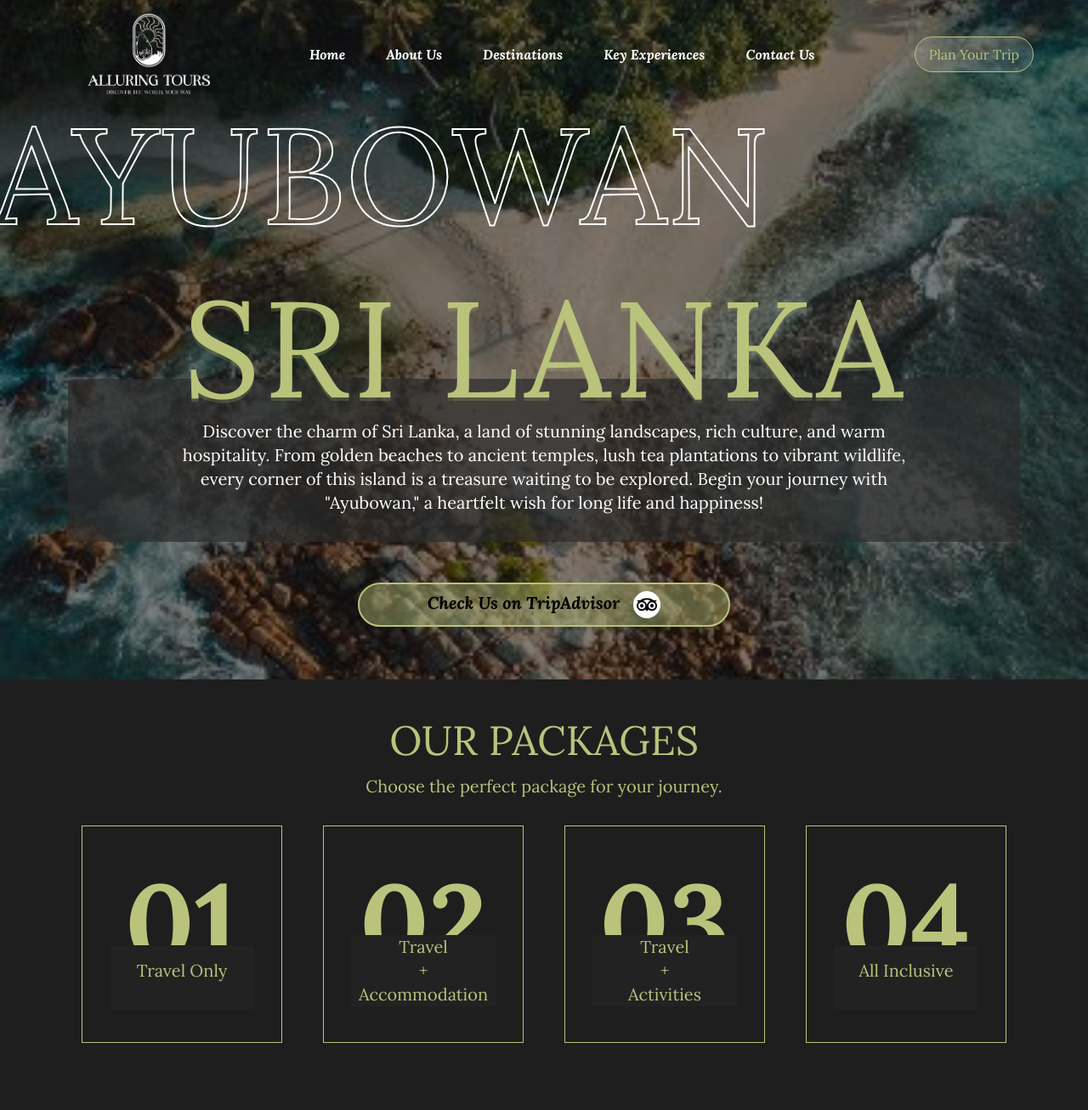
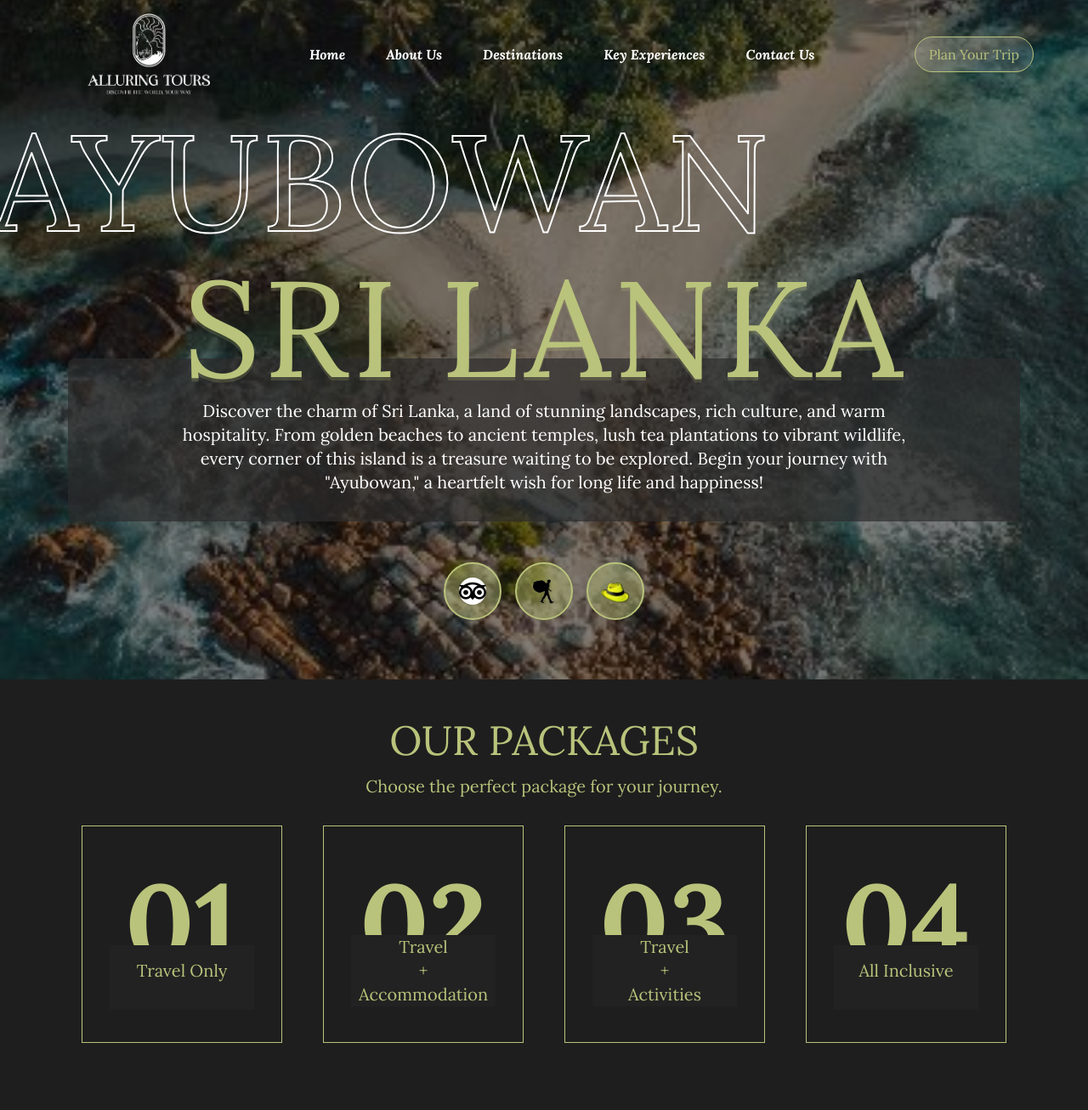
Before and after one commit to andrewpraveenN-85/travel-alluring, a PHP site: page / in a window 1280 px wide; the page is wider, and only the part inside the window is pictured. Shown: the top 1307 px of that part at 85% size. Run offline with PHP 8.4, Linux system fonts and the light colour scheme; some libraries are stand-ins or nearby versions; some web fonts are replaced.

Commit message:
tripadvisior updated

```diff
--- a/index.php
+++ b/index.php
@@ -66,7 +66,7 @@
             </h1>
         </div>
 
-        <div class="relative lora- flex justify-center items-end mb-28  md:mb-0 md:mt-12">
+        <div class="relative lora- flex justify-center items-end mb-28  md:mb-0 mt-4">
             <h2 class="absolute inset-0 text-5xl md:text-[160px] font-extrabold opacity-50 text-[#B9C37B66] lora- uppercase tracking-wide">
                 Sri Lanka
             </h2>
@@ -83,14 +83,30 @@
                 </p>
             </div>
         </div>
-        <div class="w-full pt-4 flex justify-center text-center lora- mt-8">
+        <div class="w-full pt-4 flex justify-center space-x-4 lora- mt-8">
         <a href="https://www.tripadvisor.com/Attraction_Review-g1500185-d13329321-Reviews-Alluring_Tours-Katunayake_Negombo_Western_Province.html" class="inline-block">
-  <button class="bg-[#B9C37B6B] text-black text-xl border-2 border-[#B9C37B] font-bold italic md:px-20 px-6 py-2 rounded-full hover:bg-[#B9C37B] transition mx-auto lg:mx-0">
-    <div class="w-full flex space-x-4">
-    <p> Check Us on TripAdvisor</p>
+  <button class="bg-[#B9C37B6B] text-black text-xl border-2 border-[#B9C37B] font-bold italic p-4 rounded-full hover:bg-[#B9C37B] transition mx-auto lg:mx-0">
+    <div class="w-full">
     <div class="w-8 h-8 bg-white flex justify-center items-center rounded-full">
-    <img src="./assetes/images/tripadvisor.png" alt="Alluring Tours" class="w-6 h-6">
+    <img src="./assetes/images/tripadvisor.png" alt="Alluring Tours" class="w-8 h-8">
     </div>
+    </div>
+
+  </button>
+</a>
+<a href="https://www.routard.com/forum_message/4745771/recommendation_chauffeur_a_colombo.htm" class="inline-block">
+  <button class="bg-[#B9C37B6B] text-black text-xl border-2 border-[#B9C37B] font-bold italic p-3 rounded-full hover:bg-[#B9C37B] transition mx-auto lg:mx-0">
+    <div class="w-full">
+
+    <img src="./assetes/images/bg2.png" alt="Alluring Tours" class="w-10 h-10">
+    </div>
+
+  </button>
+</a>
+<a href="https://www.losviajeros.com/foros.php?p=6301854#6301854" class="inline-block">
+  <button class="bg-[#B9C37B6B] text-black text-xl border-2 border-[#B9C37B] font-bold italic p-3 rounded-full hover:bg-[#B9C37B] transition mx-auto lg:mx-0">
+    <div class="w-full">
+    <img src="./assetes/images/bg5.png" alt="Alluring Tours" class="w-10 h-10">
     </div>
 
   </button>
```
Also changed, not shown: assetes/images/tripadvisor (2).png (added).
